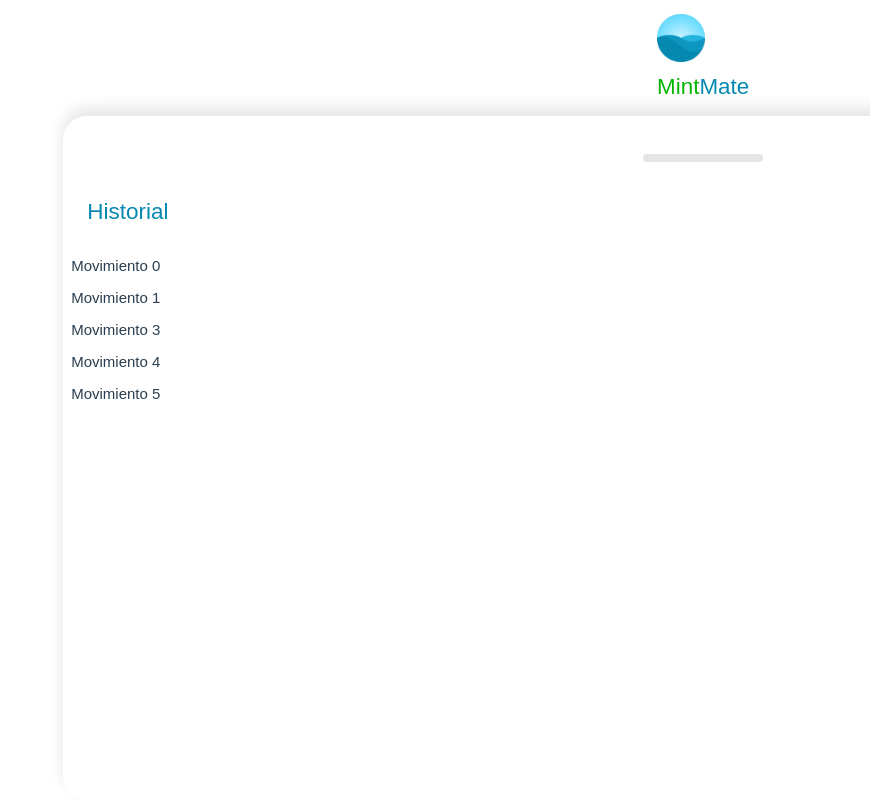
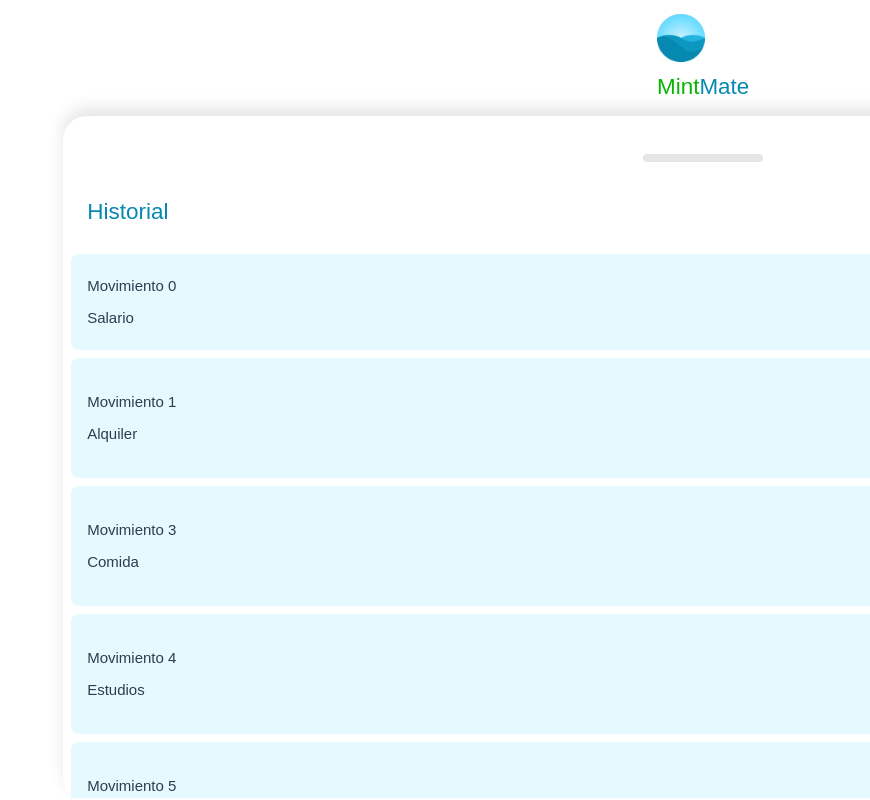
Before and after one commit to AialaDelOlmo/MintMate, a Vue app in the folder MintMate/: page / in a window 1280 px wide. Both pictures are taken after a click on the element 1113 px from the left and 758 px from the top of the page. Shown: the top 800 px of the page, without its empty margins (410-1280 px from the left). Built offline with nearby package versions, Linux system fonts and the light colour scheme.

Commit message:
Lista del hitorial

```diff
--- a/MintMate/src/components/Movements/Index.vue
+++ b/MintMate/src/components/Movements/Index.vue
@@ -3,9 +3,13 @@
         <h2 class="title">Historial</h2>
         <div class="content">
             <Movement
-                v-for="movement in movements"
-                :key="movement.id"
-                :title="movement.title"
+                v-for="{ id, title, description, amount } in movements"
+                :key="id"
+                :title="title"
+                :description="description"
+                :amount="amount"
+                :id="id"
+                @remove="remove"
             />
         </div>
     </div>
@@ -23,6 +27,10 @@
     });
 
     const { movements } = toRefs(props);
+
+    const remove = (id) => {
+       console.log('Removing movement: ', id);
+    };
 </script>
 
 <style scoped>
--- a/MintMate/src/components/Movements/Movement.vue
+++ b/MintMate/src/components/Movements/Movement.vue
@@ -1,16 +1,87 @@
 <template>
-    <div class="movement">{{ title  }}</div>
+    <div class="movement">
+        <div class="content">
+            <h4>{{ title }}</h4>
+            <p>{{ description }}</p>
+        </div>
+        <div class="action">
+            <img src="@/assets/trash-icon.png" alt="borrar" @click="remove"/>
+            <p :class="{
+              'red' : isNegative,
+              'green' : !isNegative} ">{{ amountCurrency }}</p>
+        </div>
+    </div>
 </template>
 
 <script setup>
-import { toRefs, defineProps } from 'vue';
+import { toRefs, defineProps, computed, defineEmits } from 'vue';
+
+const currencyFormatter = new Intl.NumberFormat('en-ES', { style: 'currency', currency: 'EUR' } );
+const amountCurrency = computed(() => currencyFormatter.format(amount.value));
 
 const props = defineProps({
     title: {
         type: String,
-        required: true
+    },
+    description: {
+        type: String,
+    },
+    id: {
+        type: Number,
+    },
+    amount: {
+        type: Number,
     }
 });
 
-const { title } = toRefs(props);
+const { title, description, id, amount } = toRefs(props);
+
+const emit = defineEmits(['remove']);
+
+const remove = () => {
+    emit("remove", id.value);
+}
+
+const isNegative = computed(() => amount.value < 0);
+
 </script>
+
+
+<style scoped>
+.movement {
+  display: flex;
+  justify-content: space-between;
+  align-items: center;
+  width: 100%;
+  padding: 16px;
+  background-color: #e6f9ff;
+  border-radius: 8px;
+  box-sizing: border-box;
+}
+.movement .content {
+  width: 100%;
+}
+.movement .action {
+  display: flex;
+  justify-content: space-between;
+  align-items: flex-end;
+  flex-direction: column;
+}
+h4,
+p {
+  margin: 0;
+  padding: 0;
+}
+h4 {
+  margin-bottom: 8px;
+}
+.movement .action img {
+  margin-bottom: 16px;
+}
+.red {
+    color: red;
+}
+.green {
+    color: green;
+}
+</style>
```
